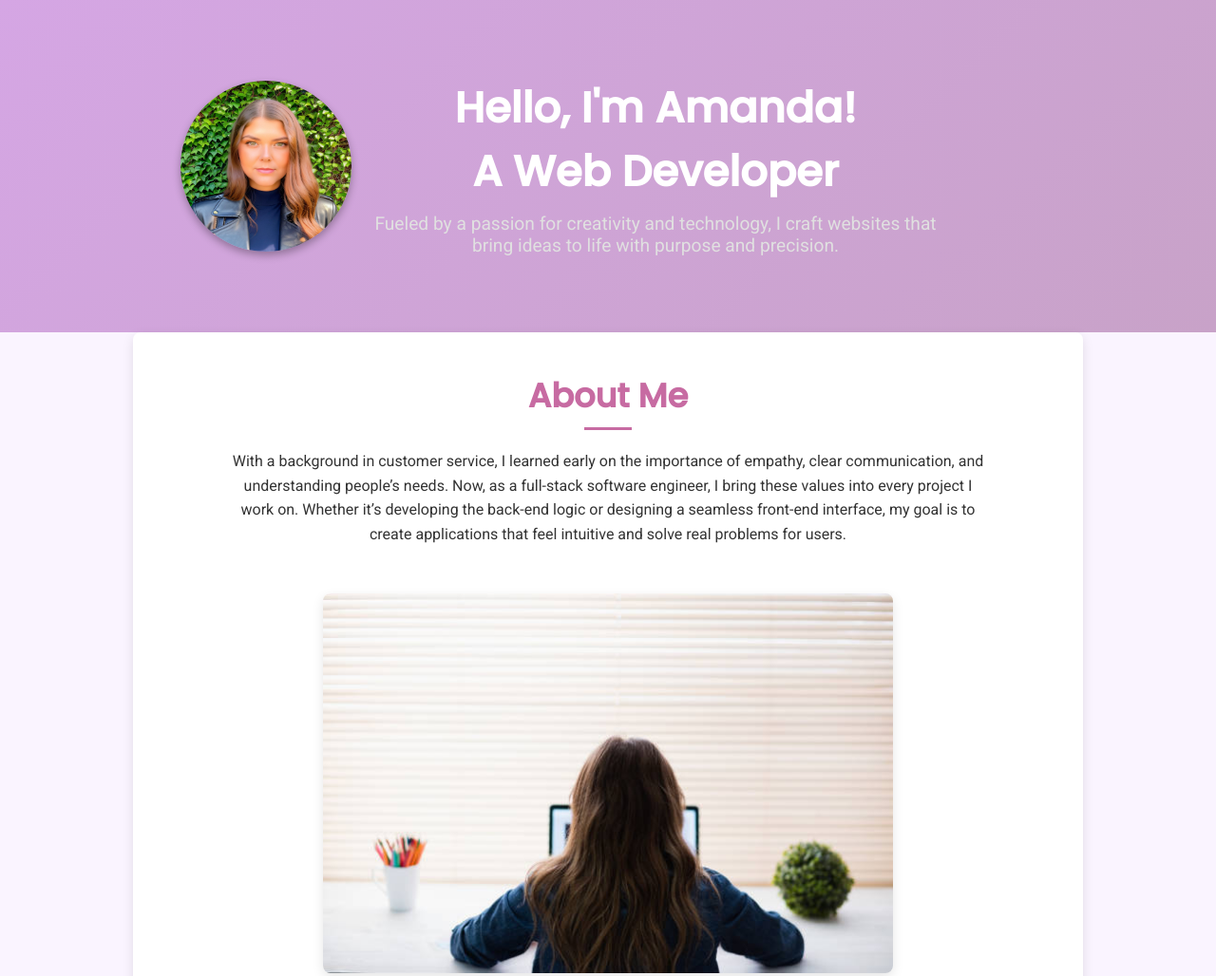
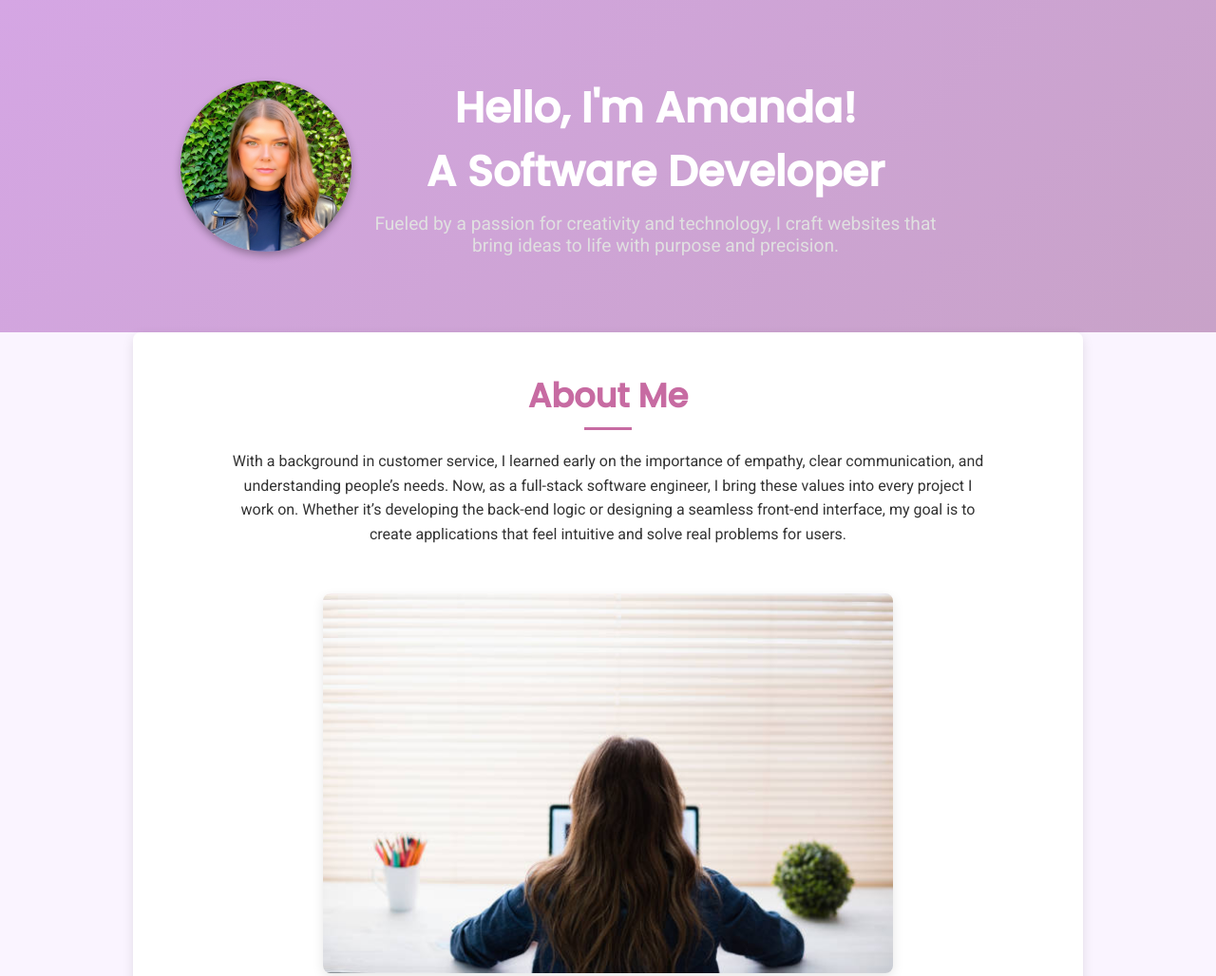
Before and after one commit to mandatory777/AMANDA-S-PORTFOLIO, a plain HTML site: page index.html in a window 1280 px wide. Shown: the top 1028 px of the page at 95% size. Drawn offline with Linux system fonts and the light colour scheme.

Commit message:
Updated header

```diff
--- a/index.html
+++ b/index.html
@@ -18,7 +18,7 @@
         <div class="hero-content">
             <img src="images/headashotAD.jpg" alt="Portrait of Amanda, a web developer" class="hero-image">
             <div class="hero-text">
-                <h1>Hello, I'm Amanda!<br> A Web Developer</h1>
+                <h1>Hello, I'm Amanda!<br> A Software Developer</h1>
                 <p>Fueled by a passion for creativity and technology, I craft websites that bring ideas to life with purpose and precision.</p>
             </div>
         </div>
```
